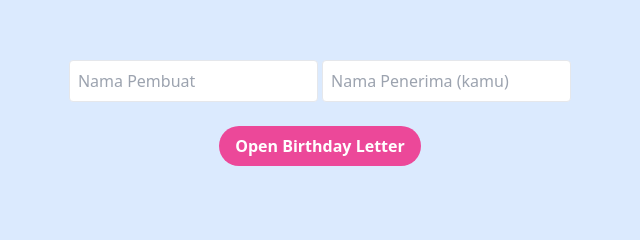
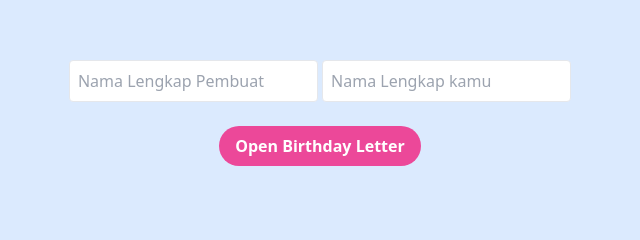
Before and after one commit to rafiamd16/hbd, a plain HTML site: page index.html in a window 1280 px wide. Shown: the part 215-455 px from the top of the page, 320-960 px from the left. Drawn offline with nearby package versions, Linux system fonts and the light colour scheme.

Commit message:
ubah placeholder

```diff
--- a/index.html
+++ b/index.html
@@ -73,13 +73,13 @@
         <input
           id="your-name"
           type="text"
-          placeholder="Nama Pembuat"
+          placeholder="Nama Lengkap Pembuat"
           class="border p-2 rounded mb-2"
         />
         <input
           id="recipient-name"
           type="text"
-          placeholder="Nama Penerima (kamu)"
+          placeholder="Nama Lengkap kamu"
           class="border p-2 rounded"
         />
       </div>
```
